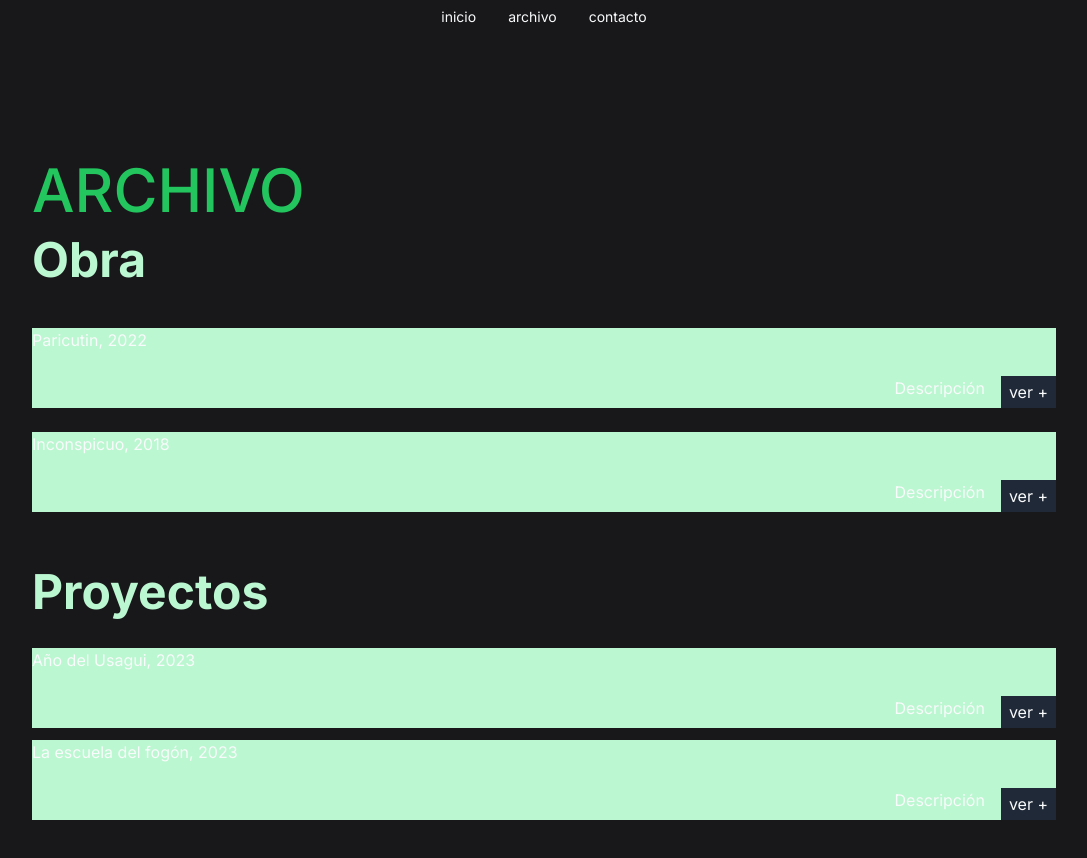
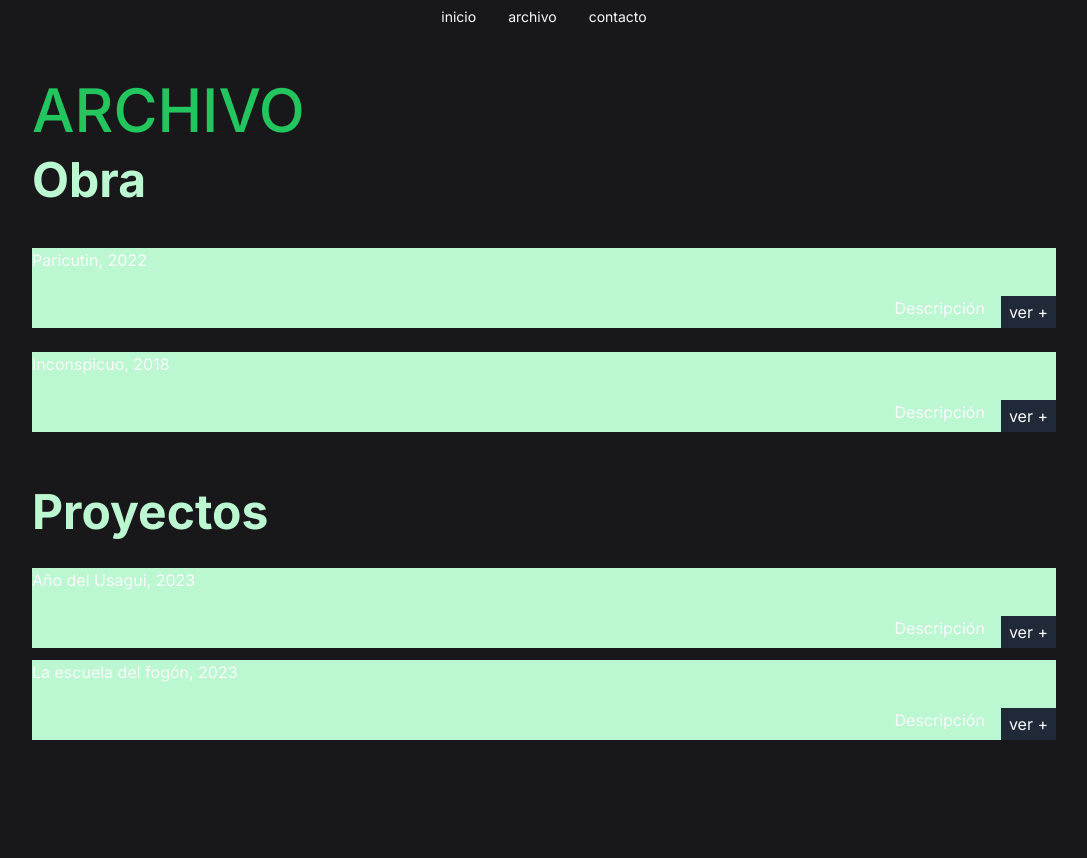
Before and after one commit to Sbector/productor, a Next.js app: page /archive in a window 1280 px wide. Shown: the top 858 px of the page, without its empty margins (96-1183 px from the left). After the commit the page ends 820 px from the top, so only its background shows below. Built offline with nearby package versions, Linux system fonts and the light colour scheme.

Commit message:
Erase wrapper in archive page

```diff
--- a/app/archive/layout.jsx
+++ b/app/archive/layout.jsx
@@ -5,9 +5,7 @@ export default function AboutLayout({ children }) {
     return (
         <>
             <Header />
-            <Wrapper>
                 {children}
-            </Wrapper>
         </>
     )
 }
--- a/app/archive/page.jsx
+++ b/app/archive/page.jsx
@@ -12,6 +12,7 @@ export default function ArchivePage() {
                         ">
                 Archivo
             </h1>
+
                 <Bento>
                     Obra
                 </Bento>
```
